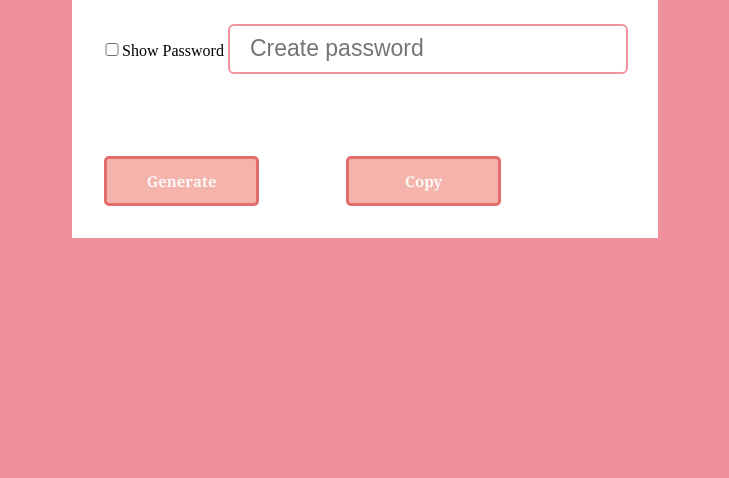
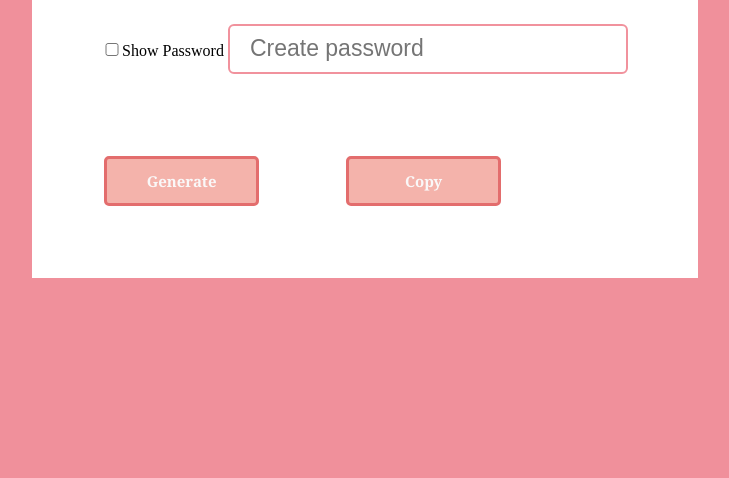
Before and after one commit to konopeito/password-generator, a plain HTML site: page index.html in a window 1280 px wide. Shown: the part 322-800 px from the top of the page, without its empty margins (275-1004 px from the left). Drawn offline with Linux system fonts and the light colour scheme.

Commit message:
fixing box size

```diff
--- a/assets/style.css
+++ b/assets/style.css
@@ -15,8 +15,8 @@
 
     .box{
       background-color: white;
-      padding-top: 30px;
-      padding: 30px;
+      padding-top: 50px;
+      padding: 70px;
       border: #944c4c;
 
     }
```
